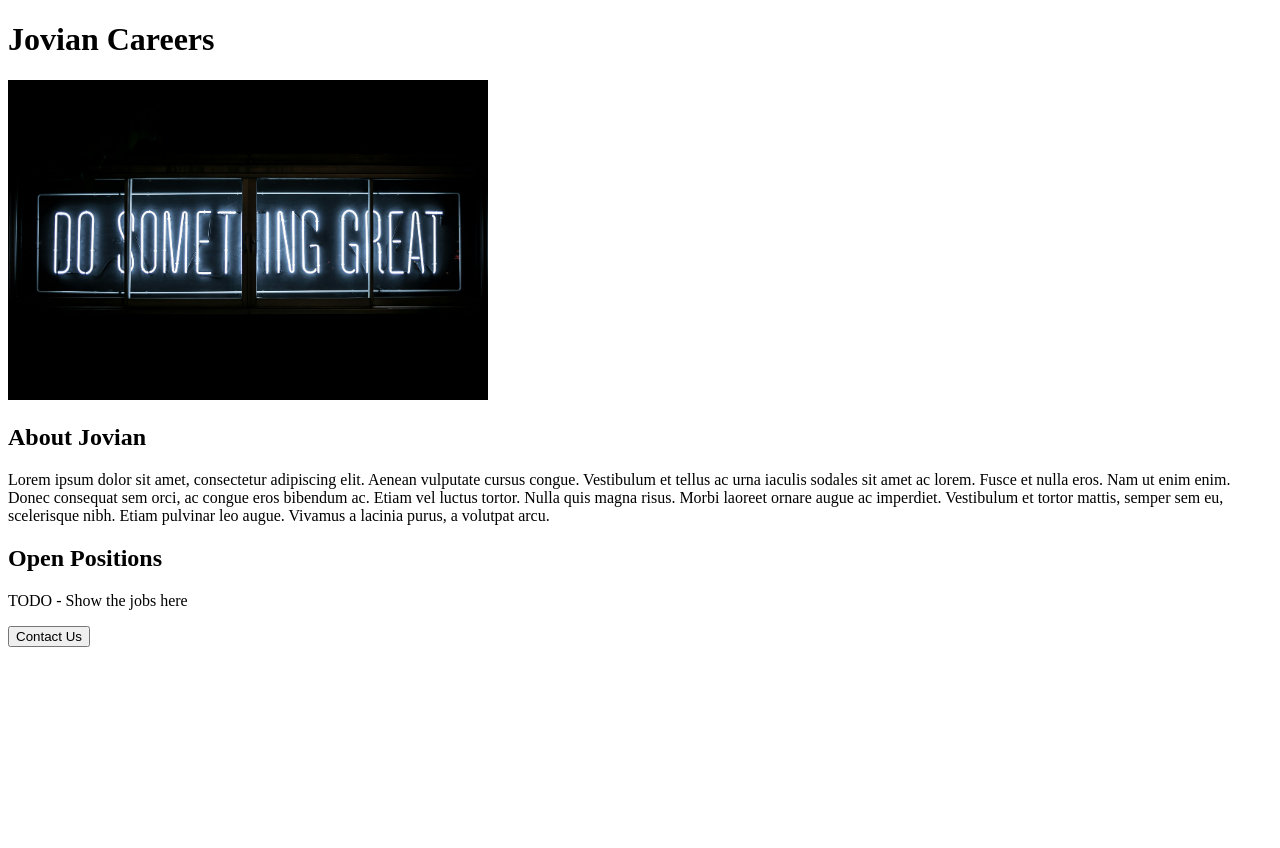
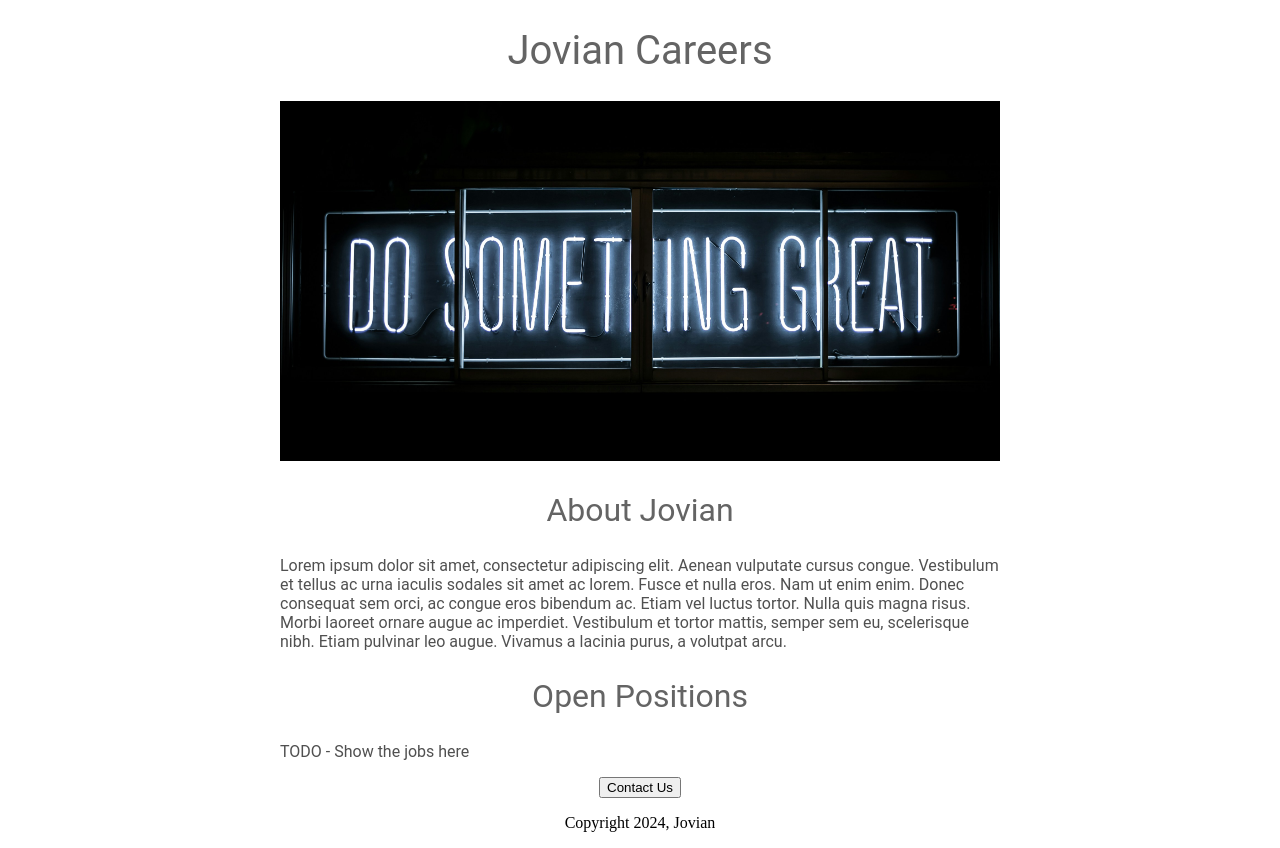
Before and after one commit to yousefwmorsy/jovian-webdevtest-v3, a Flask app: page / in a window 1280 px wide. Before the commit the page ends 647 px from the top, so only its background shows below. Run offline with Flask 3, Linux system fonts and the light colour scheme.

Commit message:
added css

```diff
--- a/templates/home.html
+++ b/templates/home.html
@@ -2,16 +2,54 @@
 <html>
   <head>
     <title>Jovian Careers</title>
+    <style>
+      h1 {
+        font-size: 40px;
+        font-family: Roboto;
+        font-weight: normal;
+        color: rgb(100, 100, 100);
+        text-align: center
+      }
+
+      #banner {
+        width: 100%;
+        height: 360px;
+        object-fit: cover;
+      }
+
+      h2 {
+        font-family: Roboto;
+        font-size: 32px;
+        color: rgb(100, 100, 100);
+        font-weight: normal;
+        text-align: center;
+      }
+
+      .bodytext {
+        font-family: Roboto;
+        color: rgb(80, 80, 80)
+      }
+
+      #container {
+        max-width: 720px;
+        margin: 0 auto 0 auto;
+      }
+    </style>
   </head>
   <body>
+    <div id="container">
       <h1>Jovian Careers</h1>
-    <img src="https://5dd055bd-7e1f-4717-99a6-4c7661805174-00-2uny1ovnlv3jy.worf.replit.dev/static/banner_jovian.jpg" height="320">
+      <img id= "banner" src="https://5dd055bd-7e1f-4717-99a6-4c7661805174-00-2uny1ovnlv3jy.worf.replit.dev/static/banner_jovian.jpg">
       <h2>About Jovian</h2>
-    <p>
+      <p class = "bodytext">
       Lorem ipsum dolor sit amet, consectetur adipiscing elit. Aenean vulputate cursus congue. Vestibulum et tellus ac urna iaculis sodales sit amet ac lorem. Fusce et nulla eros. Nam ut enim enim. Donec consequat sem orci, ac congue eros bibendum ac. Etiam vel luctus tortor. Nulla quis magna risus. Morbi laoreet ornare augue ac imperdiet. Vestibulum et tortor mattis, semper sem eu, scelerisque nibh. Etiam pulvinar leo augue. Vivamus a lacinia purus, a volutpat arcu.
       </p>
       <h2>Open Positions</h2>
-    <p>TODO - Show the jobs here</p>
+      <p class = "bodytext">TODO - Show the jobs here</p>
+      <div style = "text-align: center;">
       <button>Contact Us</button>
+      <p>Copyright 2024, Jovian</p>
+      </div>
+    </div>
   </body>
 </html>
```
Lines whose indentation alone changed are shown as unchanged.
